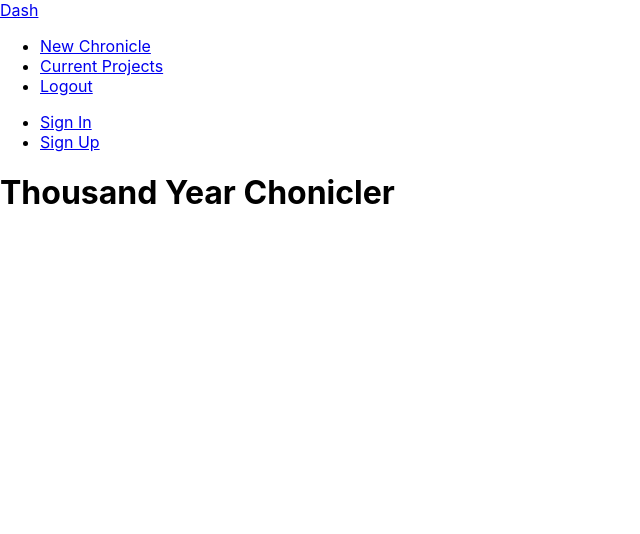
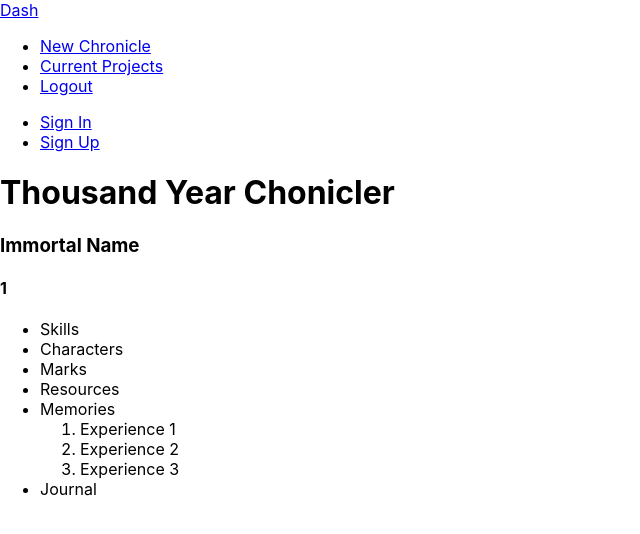
Before and after one commit to dwandrew/Thousand-year-frontend, a React (Create React App) app in the folder frontend/: page /immortals/1 in a window 1280 px wide. Shown: the top 534 px of the page, without its empty margins (0-640 px from the left). Built offline with nearby package versions, Linux system fonts and the light colour scheme.

Commit message:
adding basic layout and framework

```diff
--- a/frontend/public/index.html
+++ b/frontend/public/index.html
@@ -9,7 +9,6 @@
       name="description"
       content="Web site created using create-react-app"
     />
-    <link rel="apple-touch-icon" href="%PUBLIC_URL%/logo192.png" />
     <!--
       manifest.json provides metadata used when your web app is installed on a
       user's mobile device or desktop. See https://developers.google.com/web/fundamentals/web-app-manifest/
--- a/frontend/src/App.js
+++ b/frontend/src/App.js
@@ -1,6 +1,8 @@
 import React from 'react';
 import Navbar from './components/layout/Navbar'
 import Dashboard from './components/dashboard/Dashboard'
+import ImmortalDetails from './components/immortals/ImmortalDetails'
+import SignIn from './components/auth/SignIn'
 import  {BrowserRouter, Switch, Route} from 'react-router-dom'
 
 
@@ -12,6 +14,8 @@ function App() {
         <h1>Thousand Year Chonicler</h1>
         <Switch>
           <Route exact path='/' component = {Dashboard}/>
+          <Route exact path='/immortals/:id' component = {ImmortalDetails}/>
+          <Route exact path='/signin' component = {SignIn}/>
         </Switch>
       </div>
     </BrowserRouter>
--- a/frontend/src/components/auth/SignIn.js
+++ b/frontend/src/components/auth/SignIn.js
@@ -0,0 +1,39 @@
+import React, { Component } from 'react'
+
+export class SignIn extends Component {
+    state = {
+        username: '',
+        password: ''
+    }
+
+    handleSubmit = e => {
+        e.preventDefault()
+        this.setState({
+            username: '',
+            password: ''
+        })
+    }
+
+    handleChange = e => {
+        this.setState({
+            [e.target.name]: e.target.value
+        })
+    }
+
+
+    render() {
+        return (
+            <div>
+                <form className = "Sign_In_Form" onSubmit ={this.handleSubmit}>
+                    <label htmlFor="username">Username</label>
+                    <input type = 'text' id='username' name='username' value = {this.state.username} onChange = {this.handleChange}/>
+                    <label htmlFor="password">Password</label>
+                    <input type ='password' id='password' name='password' value = {this.state.password} onChange = {this.handleChange}/>
+                    <button type= "submit">Sign In</button>
+                </form>
+            </div>
+        )
+    }
+}
+
+export default SignIn
--- a/frontend/src/components/immortals/ImmortalDetails.js
+++ b/frontend/src/components/immortals/ImmortalDetails.js
@@ -0,0 +1,29 @@
+import React from 'react'
+
+export const ImmortalDetails = (props) => {
+    const id = props.match.params.id
+        return (
+            <div>
+                <h3>Immortal Name</h3>
+                <h4>{id}</h4>
+                <ul>
+                    <li>Skills</li>
+                    <li>Characters</li>
+                    <li>Marks</li>
+                    <li>Resources</li>
+                    <li>
+                        <div>Memories
+                            <ol>
+                                <li>Experience 1</li>
+                                <li>Experience 2</li>
+                                <li>Experience 3</li>
+                            </ol>
+                        </div></li>
+                    <li>Journal</li>
+                </ul>
+
+            </div>
+        )
+}
+
+export default ImmortalDetails
--- a/frontend/src/components/immortals/ImmortalList.js
+++ b/frontend/src/components/immortals/ImmortalList.js
@@ -1,28 +1,14 @@
-import React, { Component } from 'react'
+import React from 'react'
+import ImmortalSummary from './ImmortalSummary'
 
 const ImmortalList =() => {
         return (
             <div>
                 <h3>List of Immortals</h3>
                 <ul>
-                    <li>
-                        <div>
-                            <h4>Kevin</h4>
-                            <p> Spooky scary Vampire</p>
-                        </div>
-                    </li>
-                    <li>
-                        <div>
-                            <h4>Brain</h4>
-                            <p> Loveable Huggable WereHamster</p>
-                        </div>
-                    </li>
-                    <li>
-                        <div>
-                            <h4>Susan</h4>
-                            <p> Spooky scary Ghost</p>
-                        </div>
-                    </li>
+                    <ImmortalSummary/>
+                    <ImmortalSummary/>
+                    <ImmortalSummary/>
                 </ul>
             </div>
         )
--- /dev/null
+++ b/frontend/src/components/immortals/ImmortalSummary.js
@@ -0,0 +1,14 @@
+import React from 'react'
+
+export const ImmortalSummary = () => {
+        return (
+            <li>
+                <div>
+                    <h4>Kevin</h4>
+                    <p> Spooky scary Vampire</p>
+                </div>
+            </li>
+        )
+}
+
+export default ImmortalSummary
```
Also changed, not shown: frontend/src/App.css (+1 -8 lines), frontend/public/manifest.json.
